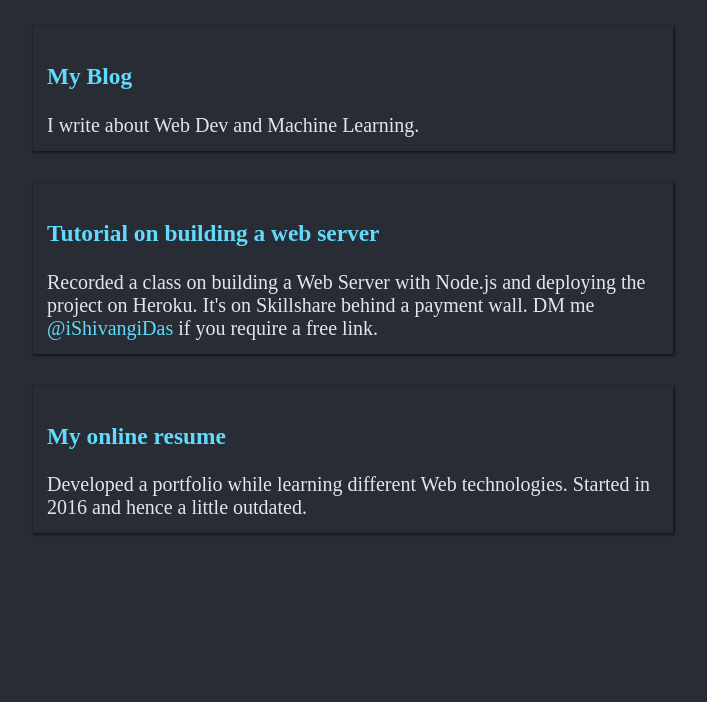
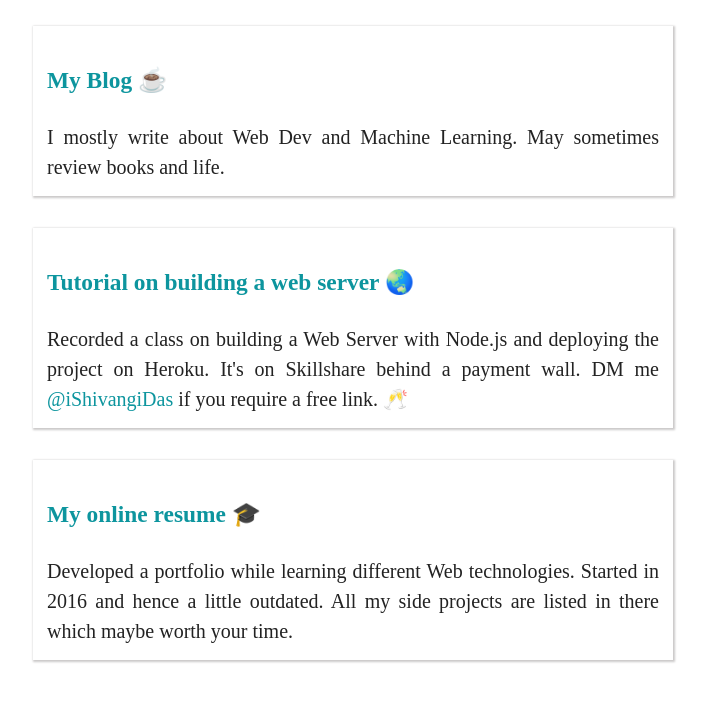
Before and after one commit to shivangidas/shivangidas.github.io, a plain HTML site: page index.html in a window 1280 px wide. Shown: the whole page, without its empty margins (287-994 px from the left). Drawn offline with Linux system fonts and the light colour scheme.

Commit message:
Added emojis because why not

```diff
--- a/index.html
+++ b/index.html
@@ -9,20 +9,23 @@
     <link rel="shortcut icon" href="public/myAvatar.ico" />
     <link rel="stylesheet" href="public/common.css" type="text/css" />
   </head>
-  <body class="dark">
+  <body class="light">
     <main>
       <div class="card">
         <h3>
           <a href="https://shivangidas.github.io/blog/#/" target="_blank"
-            >My Blog</a
+            >My Blog &#9749;</a
           >
         </h3>
-        <span>I write about Web Dev and Machine Learning.</span>
+        <span
+          >I mostly write about Web Dev and Machine Learning. May sometimes
+          review books and life.
+        </span>
       </div>
       <div class="card">
         <h3>
           <a href="https://skl.sh/2PaCFK3" target="_blank"
-            >Tutorial on building a web server</a
+            >Tutorial on building a web server &#127759;</a
           >
         </h3>
         <span>
@@ -31,18 +34,19 @@
           <a href="https://twitter.com/iShivangiDas" target="_blank"
             >@iShivangiDas</a
           >
-          if you require a free link.</span
+          if you require a free link. &#129346;</span
         >
       </div>
       <div class="card">
         <h3>
           <a href="https://shivangidas.herokuapp.com/" target="_blank"
-            >My online resume</a
+            >My online resume &#127891;</a
           >
         </h3>
         <span
           >Developed a portfolio while learning different Web technologies.
-          Started in 2016 and hence a little outdated.</span
+          Started in 2016 and hence a little outdated. All my side projects are
+          listed in there which maybe worth your time.</span
         >
       </div>
     </main>
--- a/public/common.css
+++ b/public/common.css
@@ -63,6 +63,8 @@ main {
   max-width: 42rem;
   padding: 0.625rem 1.3125rem;
   font-size: calc(12px + 1vmin);
+  line-height: 1.5;
+  text-align: justify;
 }
 a {
   color: var(--textLink);
@@ -74,7 +76,7 @@ ul li {
   list-style-position: inside;
 }
 .card {
-  box-shadow: 1px 1px 2px 1px #171717;
+  box-shadow: 1px 1px 2px 1px #cbc9c9;
   margin: 1rem;
   padding: 14px;
 }
```
